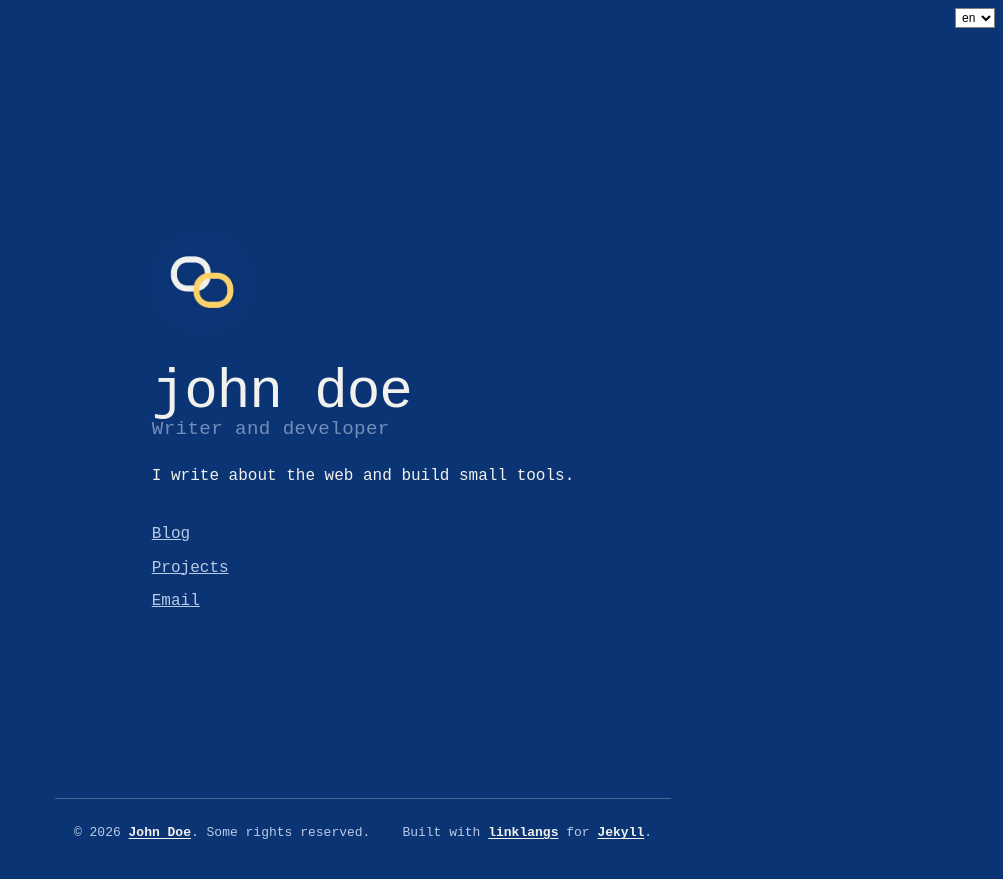
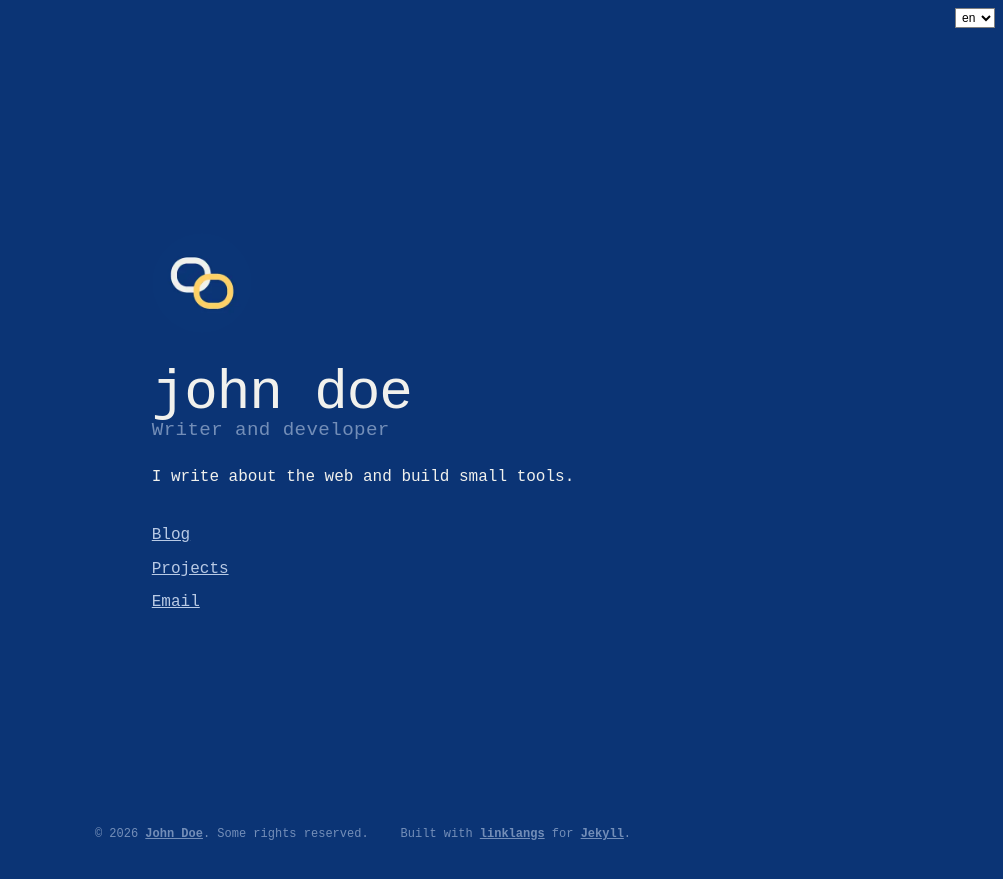
Before and after one commit to drekunia/linklangs, a Jekyll site: the page built from index.html, in a window 1280 px wide. Shown: the top 879 px of the page, without its empty margins (277-1280 px from the left). Built offline with Jekyll 4.4.1, drawn with Linux system fonts in a browser that asks for light colours.

Commit message:
Match the original homepage footer styling

```diff
--- a/_layouts/default.html
+++ b/_layouts/default.html
@@ -120,7 +120,7 @@
       <footer class="footer">
         <p>
           &copy; {{ 'now' | date: "%Y" }}
-          <a href="{{ '/' | relative_url }}"
+          <a class="link" href="{{ '/' | relative_url }}"
             ><strong>{{ default_copyright_name | escape }}</strong></a
           >.
           {% for code in language_codes %}
@@ -134,8 +134,8 @@
           {% endfor %}
         </p>
         <p lang="en">
-          Built with <a href="https://github.com/drekunia/linklangs">linklangs</a>
-          for <a href="https://jekyllrb.com/">Jekyll</a>.
+          Built with <a class="link" href="https://github.com/drekunia/linklangs"><strong>linklangs</strong></a>
+          for <a class="link" href="https://jekyllrb.com/"><strong>Jekyll</strong></a>.
         </p>
       </footer>
     </div>
--- a/assets/css/style.css
+++ b/assets/css/style.css
@@ -232,23 +232,13 @@ body {
   justify-content: center;
   align-items: baseline;
   gap: 0.375rem var(--spacing-lg);
+  width: 100%;
   padding: var(--spacing-md) 0;
-  border-top: 1px solid var(--border-color);
   color: var(--text-muted);
-  font-size: 0.8125rem;
+  opacity: 0.6;
+  font-size: var(--font-size-small);
   text-align: center;
   overflow-wrap: anywhere;
-}
-
-.footer a:any-link {
-  color: var(--text-color);
-  font-weight: 600;
-  text-underline-offset: 0.15em;
-}
-
-.footer a:hover,
-.footer a:focus-visible {
-  color: var(--text-highlight);
 }
 
 @media (max-width: 480px) {
```
